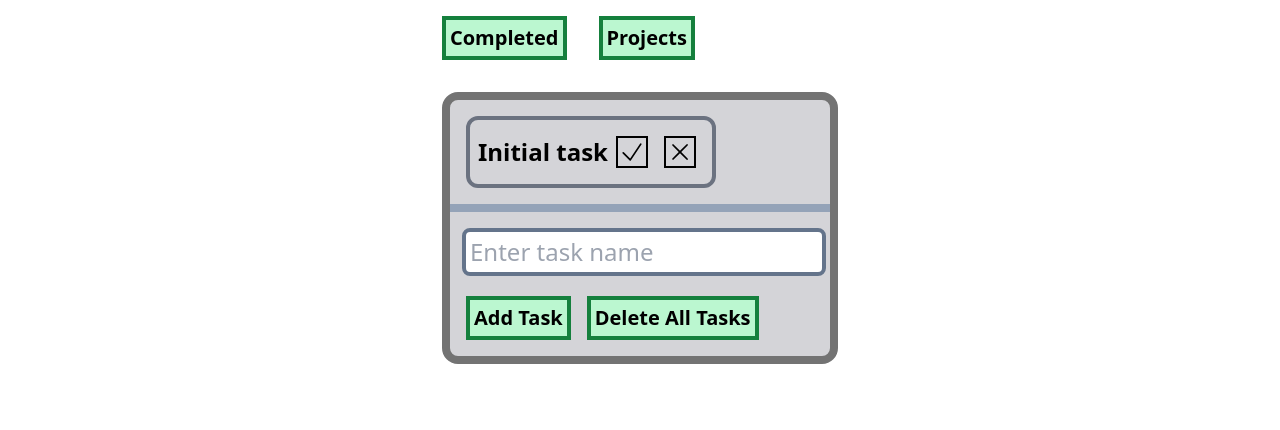
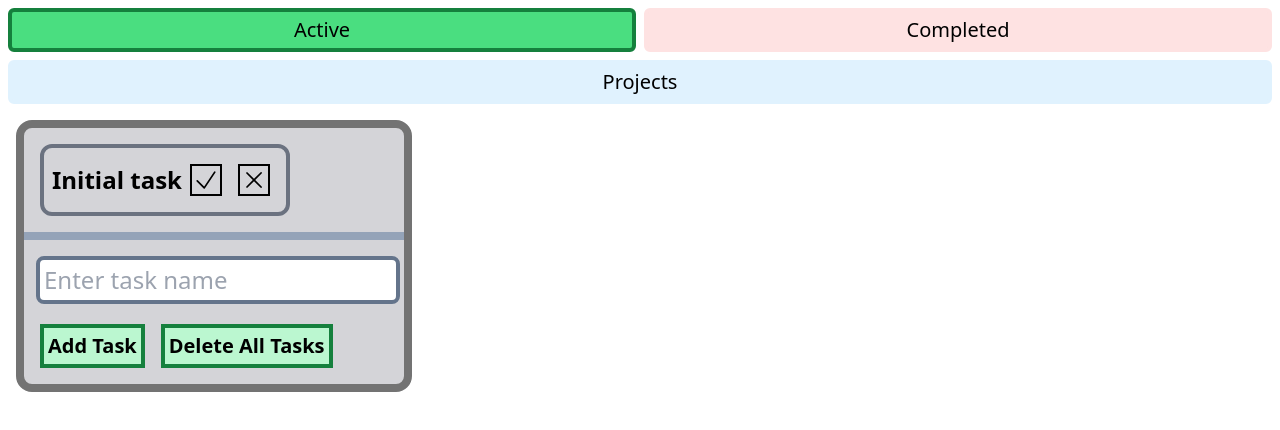
Before and after one commit to YangKai232323/taskListTry, a React (Vite) app: page / in a window 1280 px wide. Shown: the top 430 px of the page. Built offline with nearby package versions, Linux system fonts and the light colour scheme.

Commit message:
feat || navigation component

```diff
--- a/src/App.tsx
+++ b/src/App.tsx
@@ -1,10 +1,11 @@
 import { useState } from 'react'
-import { Project, Task } from './types'
+import { PageType, Project, Task } from './types'
 import { TaskList } from './TaskList'
 import { ProjectList } from './ProjectList'
+import { Navigation } from './Navigation'
 
 function App() {
-    const [currentSiteState, changeSiteState] = useState<string>('active')
+    const [currentPage, setCurrentPage] = useState<PageType>(PageType.Active)
 
     const [projects, setProjects] = useState<Project[]>([
         {
@@ -19,11 +20,9 @@ function App() {
         },
     ])
 
-    const [currentProject, changeProject] = useState<number>(0)
+    const [currentProject, setProject] = useState<number>(0)
 
     const tasks = projects[currentProject].tasks as Task[]
-
-    const [inputProjectName, setInputProjectName] = useState<string>('')
 
     function setTasks(tasks: Task[]) {
         setProjects(
@@ -47,51 +46,23 @@ function App() {
         setProjects([...projects, project])
     }
 
-    if (currentSiteState === 'completed') {
+    if (currentPage === PageType.Completed) {
         return (
-            <>
             <div>
-                    <button
-                        className="font-bold m-4 text-xl bg-green-200 p-1 border-green-700 border-4"
-                        onClick={() => {
-                            changeSiteState('active')
-                        }}
-                    >
-                        Active
-                    </button>
-                    <button
-                        className="font-bold m-4 text-xl bg-green-200 p-1 border-green-700 border-4"
-                        onClick={() => {
-                            changeSiteState('projects')
-                        }}
-                    >
-                        Projects
-                    </button>
+                <Navigation
+                    currentPage={currentPage}
+                    changeCurrentPage={setCurrentPage}
+                ></Navigation>
+                <TaskList tasks={tasks.filter((task) => task.state)}></TaskList>
             </div>
-                <TaskList tasks={tasks.filter((task) => task.state)}></TaskList>
-            </>
         )
-    } else if (currentSiteState === 'active') {
+    } else if (currentPage === PageType.Active) {
         return (
-            <>
             <div>
-                    <button
-                        className="font-bold m-4 text-xl bg-green-200 p-1 border-green-700 border-4"
-                        onClick={() => {
-                            changeSiteState('completed')
-                        }}
-                    >
-                        Completed
-                    </button>
-                    <button
-                        className="font-bold m-4 text-xl bg-green-200 p-1 border-green-700 border-4"
-                        onClick={() => {
-                            changeSiteState('projects')
-                        }}
-                    >
-                        Projects
-                    </button>
-                </div>
+                <Navigation
+                    currentPage={currentPage}
+                    changeCurrentPage={setCurrentPage}
+                ></Navigation>
                 <TaskList
                     tasks={tasks.filter((task) => !task.state) || []}
                     addTask={(taskName) => {
@@ -128,10 +99,15 @@ function App() {
                     }}
                     editable
                 ></TaskList>
-            </>
+            </div>
         )
-    } else if (currentSiteState === 'projects') {
+    } else if (currentPage === PageType.Projects) {
         return (
+            <div>
+                <Navigation
+                    currentPage={currentPage}
+                    changeCurrentPage={setCurrentPage}
+                ></Navigation>
                 <ProjectList
                     projects={projects}
                     addProject={(projectName: string) => {
@@ -144,13 +120,16 @@ function App() {
                         ])
                     }}
                     deleteProject={(projectId: number) => {
-                    setProjects(projects.filter((_, id) => id !== projectId))
+                        setProjects(
+                            projects.filter((_, id) => id !== projectId)
+                        )
                     }}
                     setProject={(projectId) => {
-                    changeProject(projectId)
-                    changeSiteState('active')
+                        setProject(projectId)
+                        setCurrentPage(PageType.Active)
                     }}
                 ></ProjectList>
+            </div>
         )
     }
     // ✔✔✓🗸✔
--- /dev/null
+++ b/src/Navigation.tsx
@@ -0,0 +1,51 @@
+import { PageType } from './types'
+
+interface Props {
+    currentPage: PageType
+    changeCurrentPage(currentPage: PageType): void
+}
+
+export function Navigation({ currentPage, changeCurrentPage }: Props) {
+    return (
+        <div className="mt-2 w-screen px-2">
+            <div className="flex justify-between gap-2">
+                <button
+                    className={
+                        currentPage === PageType.Active
+                            ? 'font-semi-bold text-xl bg-green-400 p-1 border-green-700 border-4 w-full rounded-md'
+                            : 'font-semi-bold text-xl bg-green-200 p-1 border-green-200 border-4 w-full rounded-md'
+                    }
+                    onClick={() => {
+                        changeCurrentPage(PageType.Active)
+                    }}
+                >
+                    Active
+                </button>
+                <button
+                    className={
+                        currentPage === PageType.Completed
+                            ? 'font-semi-bold text-xl bg-red-300 p-1 border-red-500 border-4 w-full rounded-md'
+                            : 'font-semi-bold text-xl bg-red-100 p-1 border-red-100 border-4 w-full rounded-md'
+                    }
+                    onClick={() => {
+                        changeCurrentPage(PageType.Completed)
+                    }}
+                >
+                    Completed
+                </button>
+            </div>
+            <button
+                className={
+                    currentPage === PageType.Projects
+                        ? 'font-semi-bold text-xl bg-sky-300 p-1 border-sky-500 border-4 w-full mt-2 rounded-md'
+                        : 'font-semi-bold text-xl bg-sky-100 p-1 border-sky-100 border-4 w-full mt-2 rounded-md'
+                }
+                onClick={() => {
+                    changeCurrentPage(PageType.Projects)
+                }}
+            >
+                Projects
+            </button>
+        </div>
+    )
+}
--- a/src/types.ts
+++ b/src/types.ts
@@ -9,3 +9,9 @@ export interface Project {
     tasks: Task[]
     completePercents?: number
 }
+
+export enum PageType {
+    Active = 'active',
+    Completed = 'completed',
+    Projects = 'projects',
+}
```
Lines whose indentation alone changed are shown as unchanged.
